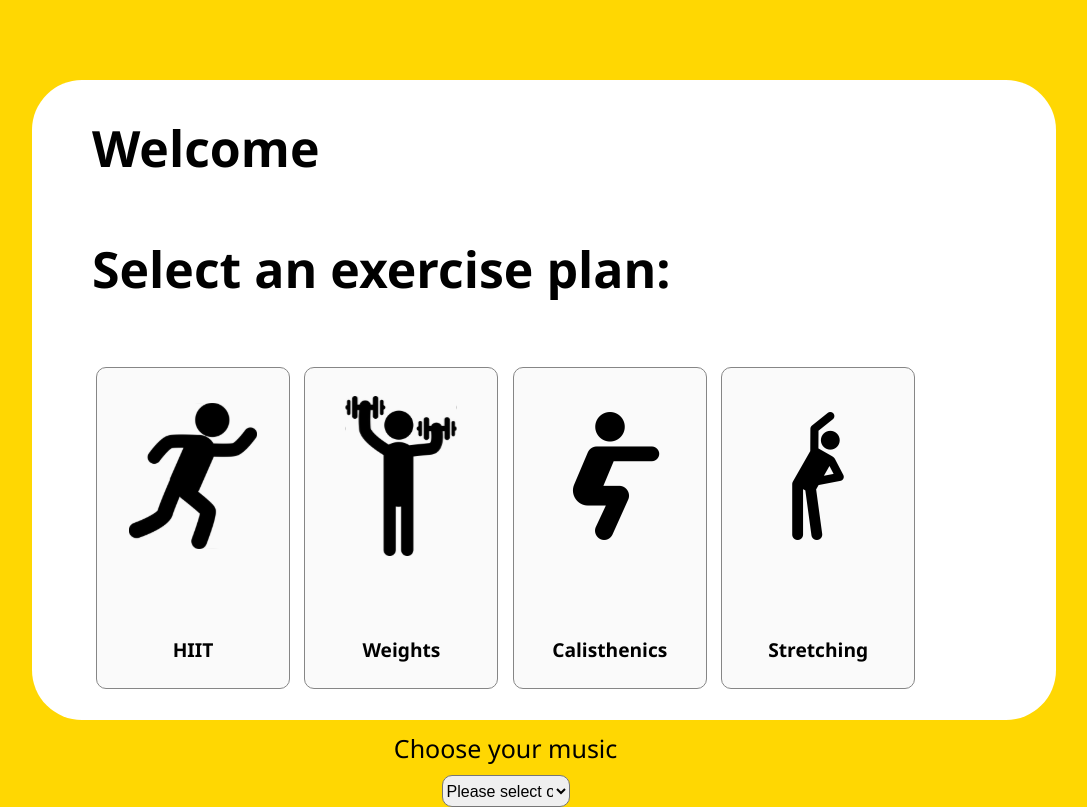
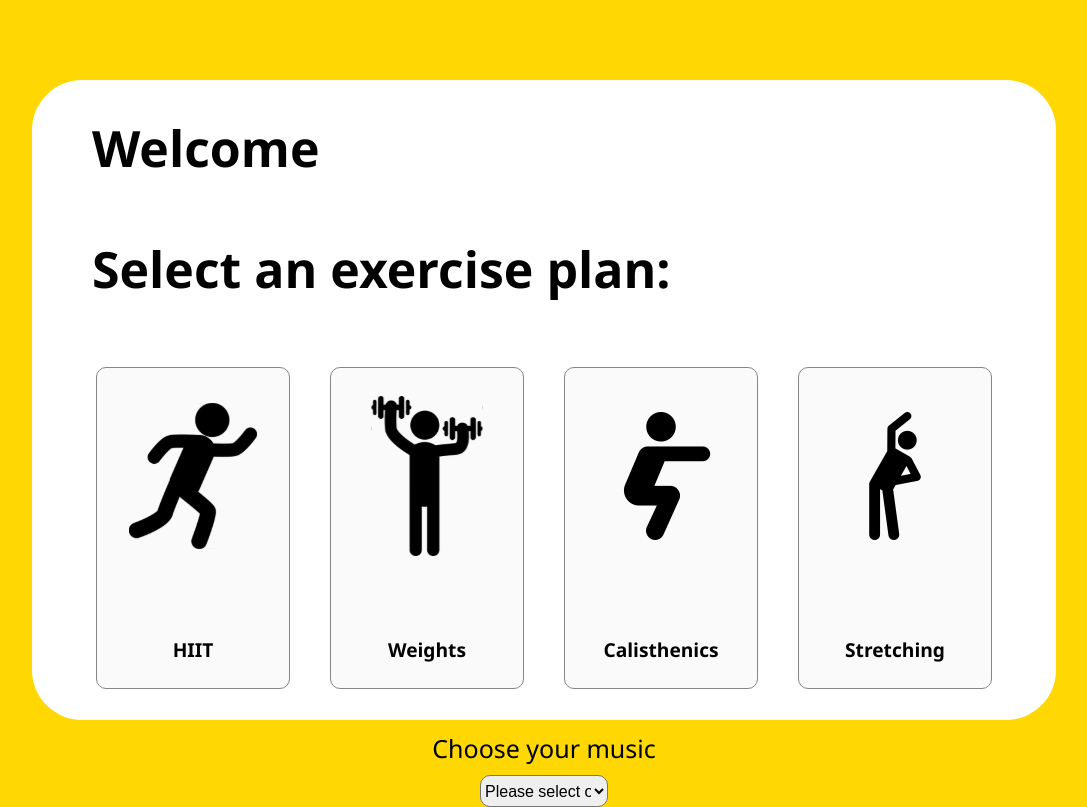
Before and after one commit to streamerteach/project2-group-5, a Vue app in the folder hypeman/: page /programchoices in a window 1280 px wide. Shown: the whole page, without its empty margins (96-1183 px from the left). Built offline with nearby package versions, Linux system fonts and the light colour scheme; the HTML template or start-up script is replaced by a standard one.

Commit message:
fixat width problem

```diff
--- a/hypeman/src/assets/main.css
+++ b/hypeman/src/assets/main.css
@@ -38,7 +38,7 @@ body {
 
 #body {
   border: 0px solid black;
-  width: 74vw;
+
   height: 53vh;
   .container {
     display: flex;
--- a/hypeman/src/components/programContent.vue
+++ b/hypeman/src/components/programContent.vue
@@ -2,7 +2,6 @@
     <h1>{{ programName }}</h1>
     <video ref="videoPlayer" :src="currentVideoSource" autoplay loop></video>
     <p class="video-description">{{ currentDescription }}</p>
-
     <button class="button" @click="nextExercise">Next</button>
 
 </template>
```
